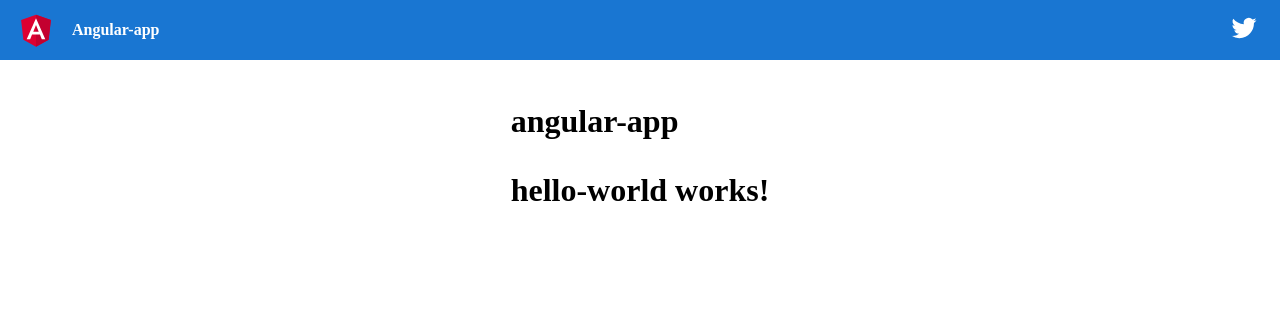
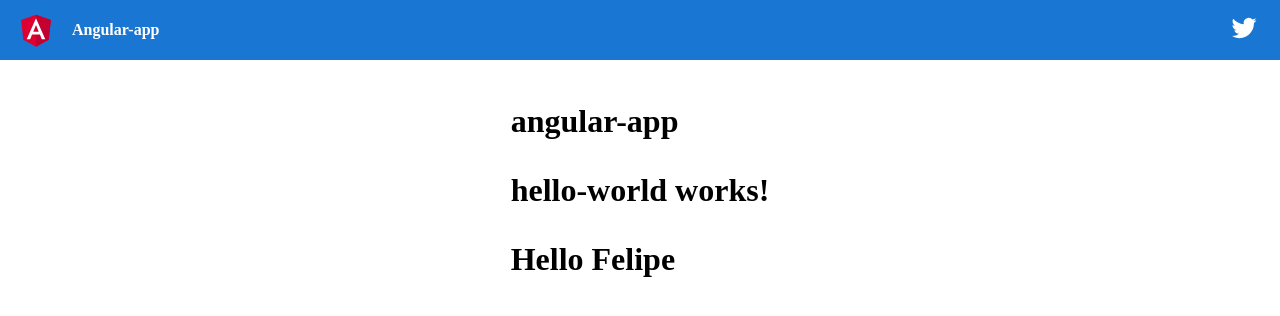
Before and after one commit to hejin82/angular-app, an Angular app: page / in a window 1280 px wide. Shown: the top 316 px of the page. Built offline with nearby package versions, Linux system fonts and the light colour scheme.

Commit message:
modify user-item

```diff
--- a/src/app/app.component.html
+++ b/src/app/app.component.html
@@ -18,5 +18,6 @@
   <h1>
     {{title}}
     <app-hello-world></app-hello-world>
+    <app-user-item></app-user-item>
   </h1>
 </div>
--- a/src/app/user-item/user-item.component.html
+++ b/src/app/user-item/user-item.component.html
@@ -1 +1,3 @@
-<p>user-item works!</p>
+<p>
+  Hello {{name}}
+</p>
--- a/src/app/user-item/user-item.component.ts
+++ b/src/app/user-item/user-item.component.ts
@@ -7,7 +7,11 @@ import { Component, OnInit } from '@angular/core';
 })
 export class UserItemComponent implements OnInit {
 
-  constructor() { }
+  name: string;
+
+  constructor() {
+    this.name = 'Felipe';
+  }
 
   ngOnInit(): void {
   }
```
